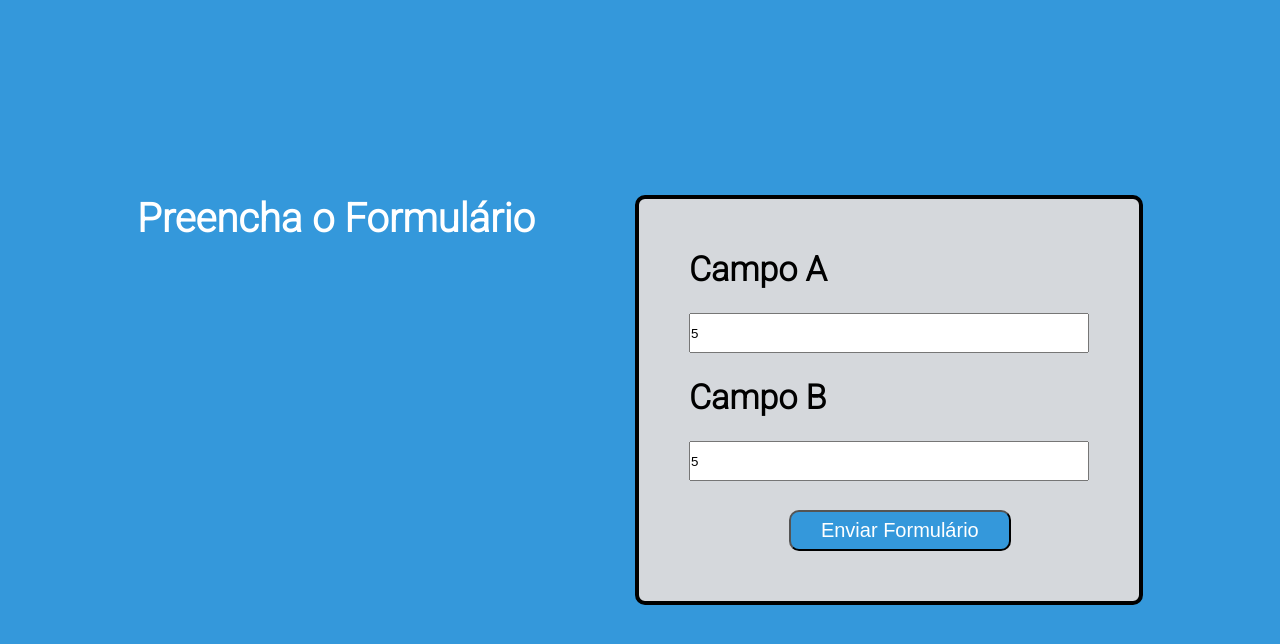
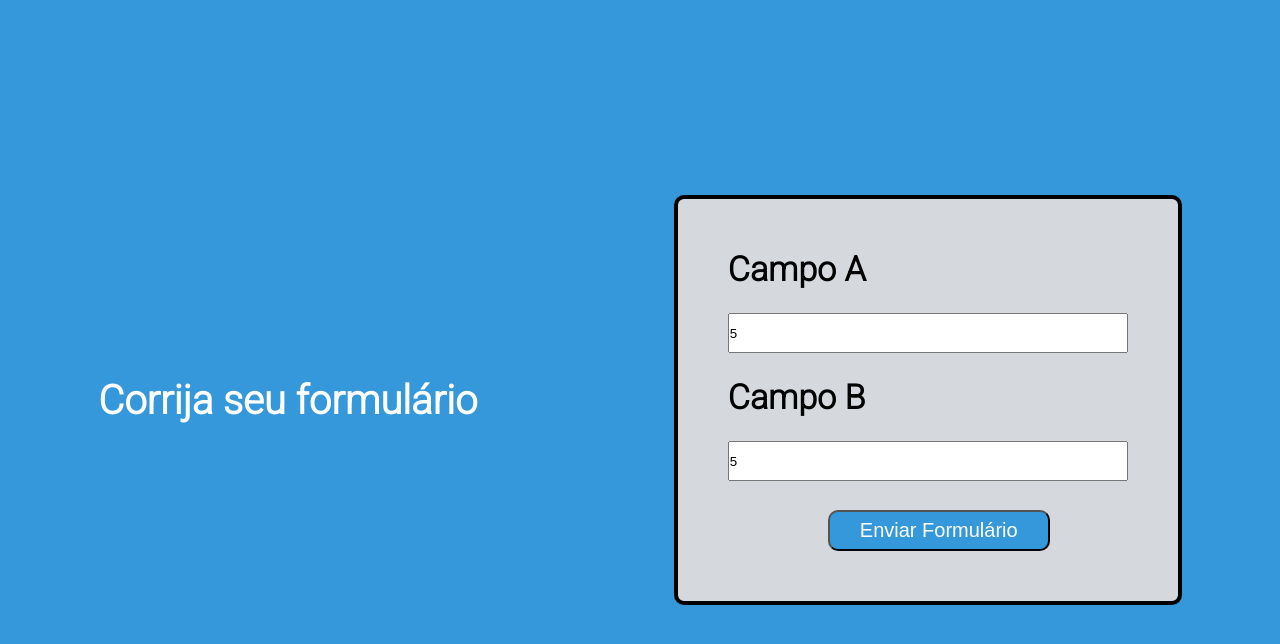
Before and after one commit to Gourmand/ebac-exercicio-js, a plain HTML site: page index.html in a window 1280 px wide. Both pictures are taken after typing "5", "5" into the empty fields and a click on the button "Enviar Formulário". Drawn offline with Linux system fonts and the light colour scheme.

Commit message:
Mudando forma de exibição de mensagem do if

```diff
--- a/app.js
+++ b/app.js
@@ -1,4 +1,5 @@
 const form = document.getElementById('form-submit')
+const message = document.getElementById('title')
 
 form.addEventListener('submit', function(event){
   event.preventDefault()
@@ -6,8 +7,8 @@ form.addEventListener('submit', function(event){
   let input2 = document.getElementById('campoB')
 
   if(input2.valueAsNumber>input1.valueAsNumber) {
-    alert('Seu formulário está correto')
+    message.innerHTML = 'Tudo certo!'
   } else {
-    alert('Corrija seu formulário')
+    message.innerHTML = 'Corrija seu formulário'
   }
 })
--- a/index.html
+++ b/index.html
@@ -10,8 +10,7 @@
   <link href="https://fonts.googleapis.com/css2?family=Roboto:wght@300&display=swap" rel="stylesheet">
 </head>
 <body>
-  <div>
-    <h1>Preencha o Formulário</h1>
+    <h1 id="title">Preencha o Formulário</h1>
     <form id="form-submit">
       <label for="campoA">Campo A</label>
       <input type="number" id="campoA" min="0">
@@ -19,7 +18,6 @@
       <input type="number" id="campoB" min="0">
       <button type="submit">Enviar Formulário</button>
     </form>
-  </div>
   <script src="./app.js"></script>
 </body>
 </html>
--- a/main.css
+++ b/main.css
@@ -14,11 +14,6 @@ body {
   justify-content: space-around;
   background-color: #3498DB;
   font-family: "Roboto", sans-serif;
-}
-
-div {
-  display: flex;
-  gap: 100px;
 }
 
 h1 {
```
